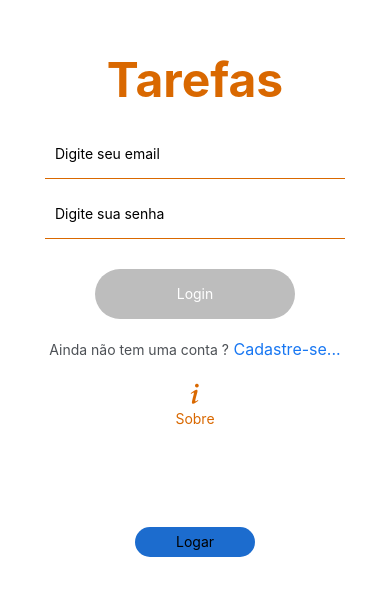
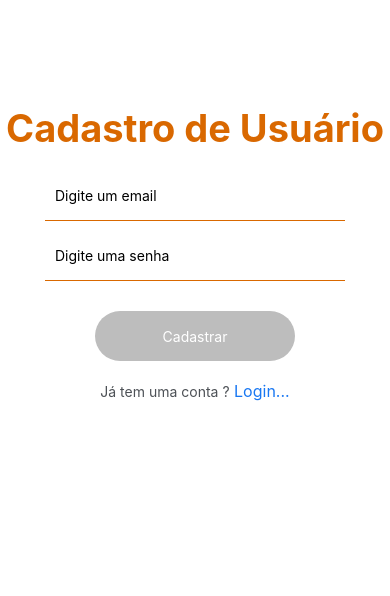
Before and after one commit to MarcosSilva13/App-ToDoList, a React Native app: screen /Cadastro in a window 390 px wide. Shown: the part 144-740 px from the top of the page. Built offline with nearby package versions, Linux system fonts and the light colour scheme; what react-native-storage would draw is missing.

Commit message:
Editando tela Cadastro

```diff
--- a/App.js
+++ b/App.js
@@ -4,6 +4,7 @@ import { createNativeStackNavigator } from '@react-navigation/native-stack';
 import Login from './screens/Login';
 import Tarefa from './screens/Tarefa';
 import Sobre from './screens/Sobre';
+import Cadastro from './screens/Cadastro';
 
 const Stack = createNativeStackNavigator();
 
@@ -22,6 +23,11 @@ export default function App() {
           options={{headerShown: false}}
         />
         <Stack.Screen
+          name="Cadastro"
+          component={Cadastro}
+          options={{headerShown: false}}
+        />
+        <Stack.Screen
           name="Sobre"
           component={Sobre}
           options={{headerShown: false}}
--- a/config/firebaseconfig.js
+++ b/config/firebaseconfig.js
@@ -1,17 +1,16 @@
 import firebase from "firebase";
 import "firebase/storage";
 
-var firebaseConfig = {
-    apiKey: "AIzaSyAc_2oUWInbt6nRIFtd5XZBk46lXEHu2Ko",
-    authDomain: "apptarefa-38a0a.firebaseapp.com",
-    projectId: "apptarefa-38a0a",
-    storageBucket: "apptarefa-38a0a.appspot.com",
-    messagingSenderId: "729654935129",
-    appId: "1:729654935129:web:ea231d2ab3c58f3c857b48"
-  };
+const firebaseConfig = {
+  apiKey: "AIzaSyBpX2xLmlG3TN_DFEepCarqjByBdRS3c4c",
+  authDomain: "authentication-a9734.firebaseapp.com",
+  projectId: "authentication-a9734",
+  storageBucket: "authentication-a9734.appspot.com",
+  messagingSenderId: "610788136360",
+  appId: "1:610788136360:web:042f6d791043375d41f99d"
+};
 
-  // Initialize Firebase
-  firebase.initializeApp(firebaseConfig);
-  const database = firebase.firestore();
+// Initialize Firebase
+firebase.initializeApp(firebaseConfig);
 
-  export default database;
+export default firebase;
--- a/screens/Cadastro.js
+++ b/screens/Cadastro.js
@@ -0,0 +1,179 @@
+import React, { useState } from "react";
+import {
+  StyleSheet,
+  KeyboardAvoidingView,
+  View,
+  Text,
+  TextInput,
+  TouchableOpacity,
+  Platform
+} from "react-native";
+
+import firebase from "../config/firebaseconfig.js";
+import { MaterialCommunityIcons } from "@expo/vector-icons";
+
+export default function Cadastro({ navigation }) {
+  const [email, setEmail] = useState("");
+  const [senha, setSenha] = useState("");
+  const [errorRegister, setErrorRegister] = useState("");
+
+  const register = () => {
+    firebase.auth().createUserWithEmailAndPassword(email, senha)
+      .then((userCredential) => {
+
+        let user = userCredential.user;
+
+        navigation.navigate("Tarefa", {idUser: user.uid})
+
+      })
+      .catch((error) => {
+        setErrorRegister(true);
+        let errorcode = error.code;
+        let errorMessage = error.message;
+      });
+  };
+
+  return (
+    <KeyboardAvoidingView
+      behavior={Platform.OS === "ios" ? "padding" : ""}
+      style={style.container}
+    >
+    <Text style={style.title}>Cadastro de Usuário</Text>
+      <TextInput
+        style={style.input}
+        placeholder="Digite um email"
+        type="text"
+        onChangeText={(text) => setEmail(text)}
+        value={email}
+      />
+      <TextInput
+        style={style.input}
+        secureTextEntry={true}
+        placeholder="Digite uma senha"
+        type="text"
+        onChangeText={(text) => setSenha(text)}
+        value={senha}
+      />
+
+    {errorRegister === true ? (
+        <View style={style.contentAlert}>
+          <MaterialCommunityIcons
+            name="alert-circle"
+            size={24}
+            color="#bdbdbd"
+          />
+          <Text style={style.warningAlert}>Email ou senha inválido!</Text>
+        </View>
+      ) : (
+        <View />
+      )}
+
+      {email === "" || senha === "" ? (
+        <TouchableOpacity //botão de Cadastrar
+          disabled={true}
+          style={style.buttonRegisterDisable}
+        >
+          <Text style={style.textButtonRegister}>Cadastrar</Text>
+        </TouchableOpacity>
+      ) : (
+        <TouchableOpacity
+          style={style.buttonRegister}
+          onPress={() => register()}
+        >
+          <Text style={style.textButtonRegister}>Cadastrar</Text>
+        </TouchableOpacity>
+      )}
+
+        <Text style={style.login}>
+
+            Já tem uma conta ?
+        <Text
+            style={style.linkLogin}
+            onPress={() => navigation.navigate("Login")}
+        >
+        <Text/> Login...
+
+            </Text>
+        </Text>
+
+      <View style={{ height: 100 }} />
+
+    </KeyboardAvoidingView>
+  );
+}
+
+const style = StyleSheet.create({
+    container: {
+        flex: 1,
+        backgroundColor: "#fff",
+        alignItems: "center",
+        justifyContent: "center",
+        paddingTop: 50,
+    },
+
+    title: {
+        fontSize: 38,
+        color: "#D96800", //#f92e6a //#f92eca
+        marginBottom: 10,
+        fontWeight: "bold",
+    },
+
+    input: {
+        width: 300,
+        marginTop: 10,
+        padding: 10,
+        height: 50,
+        borderBottomWidth: 1,
+        borderBottomColor: "#D96800",
+        marginLeft: "auto",
+        marginRight: "auto",
+        color: "#000",
+    },
+
+    buttonRegister: {
+        width: 200,
+        height: 50,
+        justifyContent: "center",
+        alignItems: "center",
+        backgroundColor: "#D96800",
+        borderRadius: 50,
+        marginTop: 30,
+    },
+
+    buttonRegisterDisable: {
+        width: 200,
+        height: 50,
+        justifyContent: "center",
+        alignItems: "center",
+        backgroundColor: "#bdbdbd",
+        borderRadius: 50,
+        marginTop: 30,
+    },
+
+    textButtonRegister: {
+        color: "#fff",
+    },
+
+    contentAlert: {
+        marginTop: 20,
+        flexDirection: "row",
+        justifyContent: "center",
+        alignItems: "center",
+    },
+
+    warningAlert: {
+        paddingLeft: 10,
+        color: "#bdbdbd",
+        fontSize: 16,
+    },
+
+    login: {
+        marginTop: 20,
+        color: "#4d5156",
+    },
+
+    linkLogin: {
+        color: "#1877f2",
+        fontSize: 16,
+    },
+});
--- a/screens/Login.js
+++ b/screens/Login.js
@@ -12,6 +12,8 @@ import {
 import { MaterialCommunityIcons } from "@expo/vector-icons";
 import { useState } from "react";
 
+import firebase from "../config/firebaseconfig.js";
+
 export default function Login({ navigation }) {
   const [email, setEmail] = useState("");
   const [senha, setSenha] = useState("");
@@ -19,6 +21,23 @@ export default function Login({ navigation }) {
 
   const emailTeste = "marcos@gmail.com";
   const senhaTeste = "123456789";
+
+  const loginFirebase = () => {
+    firebase.auth().signInWithEmailAndPassword(email, senha)
+    .then((userCredential) => {
+
+      let user = userCredential.user;
+
+      navigation.navigate("Tarefa", {idUser: user.uid})
+      //setErrorLogin(false)
+    })
+    .catch((error) => {
+      setErrorLogin(true)
+      let errorcode = error.code;
+      let errorMessage = error.message;
+    });
+  }
+
 
   function checkLogin() {
     if (email !== emailTeste) {
@@ -79,7 +98,7 @@ export default function Login({ navigation }) {
       ) : (
         <TouchableOpacity
           style={style.buttonLogin}
-          onPress={() => checkLogin()}
+          onPress={() => loginFirebase()}
         >
           <Text style={style.textButtonLogin}>Login</Text>
         </TouchableOpacity>
@@ -89,7 +108,7 @@ export default function Login({ navigation }) {
         Ainda não tem uma conta ?
         <Text
           style={style.linkSubscribe}
-          //onPress={() => navigation.navigate("Cadastro")}
+          onPress={() => navigation.navigate("Cadastro")}
         >
           <Text/> Cadastre-se...
 
--- a/screens/Tarefa.js
+++ b/screens/Tarefa.js
@@ -14,11 +14,12 @@ import {
 
 import { Ionicons, MaterialIcons } from "@expo/vector-icons";
 import AsyncStorage from "@react-native-async-storage/async-storage";
-import database from "../config/firebaseconfig.js";
+import firebase from "../config/firebaseconfig.js";
 
 import storage from '../config/storage';
 
 export default function Tarefa({ navigation }) {
+  const database = firebase.firestore();
   const [task, setTask] = useState([]);
   const [newTask, setNewTask] = useState("");
 
```
